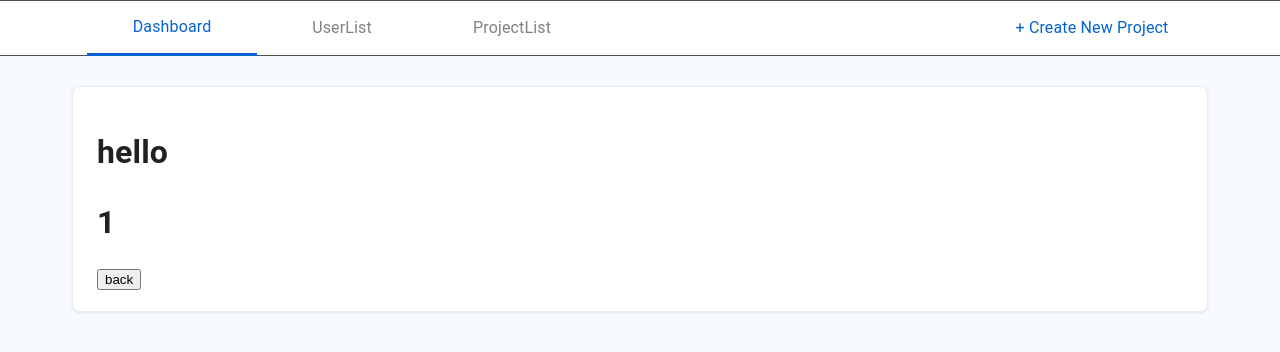
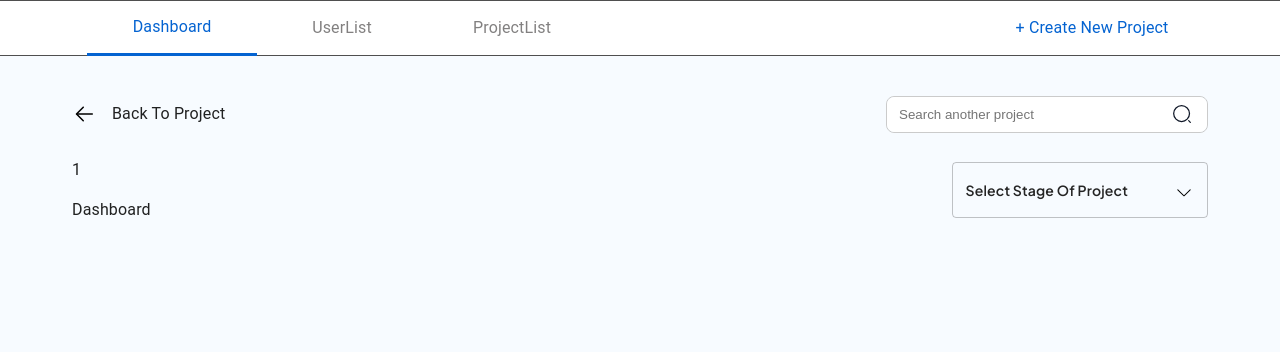
Before and after one commit to MunafHajir/tasksheet-manager, a React (Create React App) app in the folder tasksheet-manager/: page /ProjectList/1 in a window 1280 px wide. Shown: the top 352 px of the page. Built offline with nearby package versions, Linux system fonts and the light colour scheme.

Commit message:
Added Back UI And Created the  SelectBox

```diff
--- /dev/null
+++ b/tasksheet-manager/src/Components/Common/SelectBox.jsx
@@ -0,0 +1,80 @@
+import React from "react";
+import MenuItem from "@mui/material/MenuItem";
+import FormControl from "@mui/material/FormControl";
+import Select from "@mui/material/Select";
+import { createUseStyles } from "react-jss";
+import { Box, CssBaseline } from "@mui/material";
+
+const useStyle = createUseStyles({
+  p: {
+    margin: "0px",
+    fontWeight: "600",
+    fontSize: "14px",
+    fontFamily: "Plus Jakarta Sans",
+    color: "#242424",
+  },
+  MainContainer: {
+    fontFamily: "Plus Jakarta Sans",
+  },
+  Icon: {
+    display: "flex",
+    justifyContent: "center",
+    alignItems: "center",
+    padding: "8px 16px",
+  },
+  icon: {
+    fill: "black",
+    width: "16px",
+    height: "16px",
+  },
+});
+
+const SelectBox = props => {
+  const classes = useStyle();
+  const [select, setSelect] = React.useState("");
+
+  const handleChange = event => {
+    setSelect(event.target.value);
+  };
+
+  return (
+    <>
+      <CssBaseline />
+      <FormControl
+        className={`${classes.MainContainer} ${props.ContainerWidth}`}
+      >
+        <Select
+          value={select}
+          onChange={handleChange}
+          displayEmpty
+          IconComponent={() => (
+            <Box className={`${classes.Icon}`}>
+              <svg
+                className={classes.icon}
+                xmlns="http://www.w3.org/2000/svg"
+                viewBox="0 0 16 16"
+                fill="none"
+              >
+                <path d="M8.00039 13.137L13.8184 7.47569C13.8653 7.42908 13.9209 7.39223 13.9822 7.36728C14.0434 7.34232 14.1089 7.32975 14.1751 7.3303C14.2412 7.33085 14.3065 7.34451 14.3673 7.37047C14.4281 7.39644 14.4831 7.43421 14.5293 7.4816C14.5754 7.52898 14.6116 7.58504 14.6359 7.64652C14.6602 7.70801 14.6721 7.7737 14.6708 7.8398C14.6695 7.9059 14.6552 7.9711 14.6286 8.03161C14.602 8.09213 14.5636 8.14676 14.5157 8.19236L8.34905 14.1924C8.25571 14.2832 8.13062 14.334 8.00039 14.334C7.87016 14.334 7.74506 14.2832 7.65172 14.1924L1.48506 8.19236C1.43718 8.14676 1.39882 8.09213 1.3722 8.03161C1.34558 7.9711 1.33123 7.9059 1.32997 7.8398C1.32871 7.7737 1.34057 7.70801 1.36487 7.64652C1.38917 7.58504 1.42542 7.52898 1.47152 7.4816C1.51763 7.43421 1.57267 7.39644 1.63347 7.37047C1.69427 7.34451 1.75961 7.33085 1.82572 7.3303C1.89183 7.32975 1.9574 7.34232 2.01862 7.36728C2.07984 7.39223 2.1355 7.42908 2.18239 7.47569L8.00039 13.137Z" />
+              </svg>
+            </Box>
+          )}
+        >
+          <MenuItem value="" >
+            <p className={`${classes.p} ${props.classesP} ${classes.padding} `}>
+              {props.title}
+            </p>
+          </MenuItem>
+
+          {props.menuList.map((item, index) => (
+            <MenuItem key={index} value={`${item.value}`}>
+              {item.value}
+            </MenuItem>
+          ))}
+        </Select>
+      </FormControl>
+    </>
+  );
+};
+
+export default SelectBox;
--- a/tasksheet-manager/src/Components/Common/SupportingText.jsx
+++ b/tasksheet-manager/src/Components/Common/SupportingText.jsx
@@ -1,10 +1,8 @@
 import React from "react";
 import Typography from "@mui/material/Typography";
-import { createUseStyles } from "react-jss";
 
 const SupportingText = props => {
-  const { SupportingColor, SupportingTitle, SupportingVariant, classes } =
-    props;
+  const { SupportingColor, SupportingTitle, SupportingVariant, classes } = props;
   return (
     <>
       <Typography
--- a/tasksheet-manager/src/Containers/Dashboard/DashboardTabs/DashboardMain.jsx
+++ b/tasksheet-manager/src/Containers/Dashboard/DashboardMain.jsx
@@ -164,6 +164,7 @@ const useStyle = createUseStyles({
     padding: "0 72px",
     borderTop: "0.2px solid #4F4F4F",
     borderBottom: "0.2px solid #4F4F4F",
+    boxShadow: "0px 1px 3px 0px rgba(16, 24, 40, 0.10)",
   },
   width: {
     width: "170px",
--- a/tasksheet-manager/src/Containers/DashboardProjectList/DashboardProjectList.jsx
+++ b/tasksheet-manager/src/Containers/DashboardProjectList/DashboardProjectList.jsx
@@ -1,4 +1,4 @@
-import { CssBaseline } from "@mui/material";
+import { Box, CssBaseline } from "@mui/material";
 import SearchBar from "Components/Common/SearchBar";
 import SupportingText from "Components/Common/SupportingText";
 import Text from "Components/Common/Text";
@@ -37,6 +37,13 @@ const useStyle = createUseStyles({
   searchWidth: {
     width: "18vw",
   },
+  style: {
+    borderRadius: "8px",
+    border: "1px solid #ECECEC",
+    background: "#FFF",
+    boxShadow: "0px 1px 3px 0px rgba(16, 24, 40, 0.10)",
+    padding: "20px 24px",
+  },
 });
 
 const DashboardProjectList = () => {
@@ -44,6 +51,7 @@ const DashboardProjectList = () => {
   return (
     <>
       <CssBaseline />
+      <Box className={classes.style}>
         <div className={classes.MainContainer}>
           <div className={classes.Main}>
             <Text
@@ -65,6 +73,7 @@ const DashboardProjectList = () => {
         <Border />
 
         <CardContainer />
+      </Box>
     </>
   );
 };
--- a/tasksheet-manager/src/Containers/DashboardProjectList/ProjectDetail/ProjectDetail.jsx
+++ b/tasksheet-manager/src/Containers/DashboardProjectList/ProjectDetail/ProjectDetail.jsx
@@ -1,22 +1,94 @@
-// import { reRender } from "Stores/Action/Action";
+import { Box } from "@mui/material";
+import SearchBar from "Components/Common/SearchBar";
+import SelectBox from "Components/Common/SelectBox";
 import React from "react";
-// import { useDispatch } from "react-redux";
+import { createUseStyles } from "react-jss";
 import { useNavigate, useParams } from "react-router-dom";
 
+const useStyle = createUseStyles({
+  Back: {
+    display: "flex",
+    justifyContent: "space-between",
+    alignItems: "center",
+    background: "#F7FBFF",
+  },
+  fontsize: {
+    fontSize: "16px",
+  },
+  searchWidth: {
+    width: "25vw",
+  },
+  ContainerWidth: {
+    minWidth: "17vw",
+  },
+  Container:{
+    display: 'flex',
+    justifyContent: 'space-between',
+    alignItems:"center"
+  }
+});
+
 const ProjectDetail = () => {
-  // const dispatch = useDispatch();
+  const classes = useStyle();
   const { ProjectName } = useParams();
-const navigate = useNavigate()
+  const navigate = useNavigate();
   const handleBack = () => {
-    // dispatch(reRender(false));
-    navigate(-1)
+    navigate(-1);
   };
+
+  const data = [
+    { value: "Design State" },
+    { value: "Development Stage" },
+    { value: "Testing Stage" },
+    { value: "Project Completed" },
+  ];
 
   return (
     <>
-      <h1>hello</h1>
+      {/* <h1>hello</h1>
       <h1>{ProjectName}</h1>
-      <button onClick={handleBack}>back</button>
+      <button onClick={handleBack}>back</button> */}
+      <Box className={classes.Back}>
+        <Box
+          sx={{ display: "flex", alignItems: "center", gap: "16px" }}
+          onClick={handleBack}
+        >
+          <svg
+            xmlns="http://www.w3.org/2000/svg"
+            width="24"
+            height="24"
+            viewBox="0 0 24 24"
+            fill="none"
+          >
+            <path
+              d="M5.25 11.25H20.25C20.4489 11.25 20.6397 11.329 20.7803 11.4697C20.921 11.6103 21 11.8011 21 12C21 12.1989 20.921 12.3897 20.7803 12.5303C20.6397 12.671 20.4489 12.75 20.25 12.75H5.25C5.05109 12.75 4.86032 12.671 4.71967 12.5303C4.57902 12.3897 4.5 12.1989 4.5 12C4.5 11.8011 4.57902 11.6103 4.71967 11.4697C4.86032 11.329 5.05109 11.25 5.25 11.25Z"
+              fill="black"
+            />
+            <path
+              d="M5.56086 12L11.7814 18.219C11.9222 18.3598 12.0013 18.5508 12.0013 18.75C12.0013 18.9491 11.9222 19.1401 11.7814 19.281C11.6405 19.4218 11.4495 19.5009 11.2504 19.5009C11.0512 19.5009 10.8602 19.4218 10.7194 19.281L3.96936 12.531C3.89952 12.4613 3.84411 12.3785 3.8063 12.2874C3.76849 12.1963 3.74902 12.0986 3.74902 12C3.74902 11.9013 3.76849 11.8036 3.8063 11.7125C3.84411 11.6214 3.89952 11.5386 3.96936 11.469L10.7194 4.71897C10.8602 4.57814 11.0512 4.49902 11.2504 4.49902C11.4495 4.49902 11.6405 4.57814 11.7814 4.71897C11.9222 4.8598 12.0013 5.05081 12.0013 5.24997C12.0013 5.44913 11.9222 5.64014 11.7814 5.78097L5.56086 12Z"
+              fill="black"
+            />
+          </svg>
+          <p className={classes.fontsize}>Back To Project</p>
+        </Box>
+        <Box>
+          <SearchBar
+            placeholder={"Search another project"}
+            styleSearch={classes.searchWidth}
+          />
+        </Box>
+      </Box>
+      <Box className={classes.Container}>
+        <Box>
+          <p>{ProjectName}</p>
+          <p>Dashboard</p>
+        </Box>
+        <SelectBox
+          menuList={data}
+          title={"Select Stage Of Project"}
+          ContainerWidth={classes.ContainerWidth}
+        />
+        </Box>
     </>
   );
 };
--- a/tasksheet-manager/src/Layout.jsx
+++ b/tasksheet-manager/src/Layout.jsx
@@ -1,5 +1,5 @@
 import { Box } from "@mui/material";
-import DashboardMain from "Containers/Dashboard/DashboardTabs/DashboardMain";
+import DashboardMain from "Containers/Dashboard/DashboardMain";
 import React from "react";
 import { createUseStyles } from "react-jss";
 
@@ -8,15 +8,9 @@ const useStyles = createUseStyles({
     width: "100%",
     padding: "30px 72px",
     background: "#F7FBFF",
-    minHeight:"90vh"
+    minHeight: "90vh",
   },
-  style: {
-    borderRadius: "8px",
-    border: "1px solid #ECECEC",
-    background: "#FFF",
-    boxShadow: "0px 1px 3px 0px rgba(16, 24, 40, 0.10)",
-    padding:"20px 24px"
-  },
+
 });
 
 const Layout = props => {
@@ -25,7 +19,7 @@ const Layout = props => {
     <>
       <DashboardMain />
       <Box className={classes.width}>
-        <Box className={classes.style}>{props.children}</Box>
+        {props.children}
       </Box>
     </>
   );
```
Lines whose indentation alone changed are shown as unchanged.
